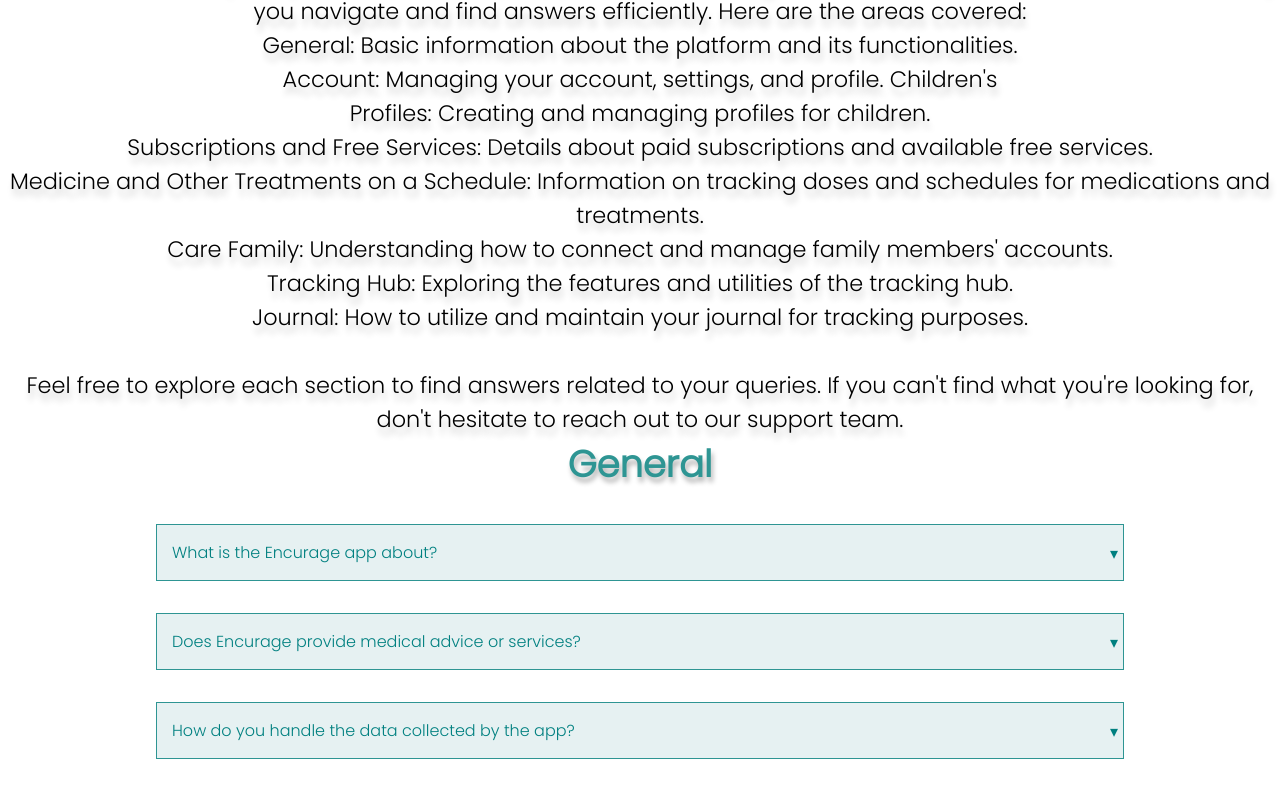
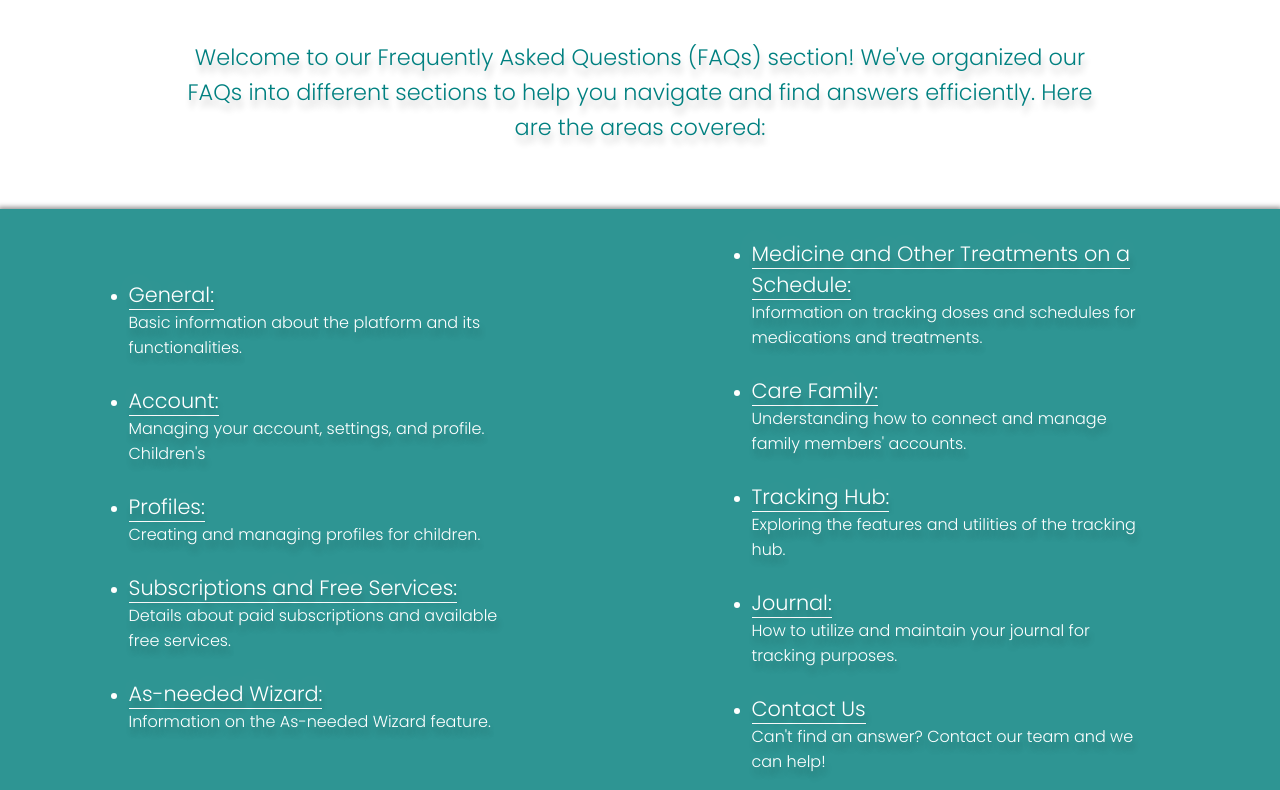
Before and after one commit to EncurageApp/encurageWeb, a React (Create React App) app: page /HelpCenterLayout/Faq in a window 1280 px wide. Shown: the part 1177-1967 px from the top of the page. Built offline with nearby package versions, Linux system fonts and the light colour scheme.

Commit message:
work on faq sections, AnimateText only fires once

```diff
--- a/src/components/AnimateText.jsx
+++ b/src/components/AnimateText.jsx
@@ -6,7 +6,9 @@ export const AnimateText = ({ children }) => {
 
   const handleIntersection = (entries) => {
     const entry = entries[0];
-    setIsVisible(entry.isIntersecting);
+    if (entry.isIntersecting) {
+      setIsVisible(true);
+    }
   };
 
   useEffect(() => {
@@ -16,7 +18,7 @@ export const AnimateText = ({ children }) => {
     return () => {
       observer.disconnect();
     };
-  }, []);
+  });
 
   const animationClass = isVisible ? "animate-paragraph" : "";
 
--- a/src/css/HelpCenter.css
+++ b/src/css/HelpCenter.css
@@ -67,14 +67,15 @@ Help Layout
 }
 
 .hc-nav-container {
+  background-color: var(--primaryOne);
   margin: 0 auto;
   padding: 2rem;
-  max-width: 1400px;
   display: flex;
   flex-direction: column;
   justify-content: center;
   align-items: center;
   gap: 20px;
+  box-shadow: 0px 0px 5px 2px rgba(0, 0, 0, 0.43);
 }
 
 .hcNavLink {
@@ -98,7 +99,7 @@ Help Layout
 
 .hcNavLink:hover {
   color: white;
-  background-color: var(--primaryFour);
+  background-color: var(--primaryFive);
   transition: all 0.3s ease-in-out;
 }
 
@@ -256,6 +257,7 @@ Faq Section
 }
 
 .faq-page h1 {
+  margin-top: 3rem;
   color: var(--primaryFour);
   font-size: 3rem;
 }
@@ -266,8 +268,45 @@ Faq Section
   font-size: 2.3rem;
 }
 
-.faq-page p {
+.faq-page > p {
   text-align: center;
+  color: var(--primaryOne);
+  margin: 0 auto 2rem;
+  padding: 2rem;
+  max-width: 1000px;
+  font-size: 1.1rem;
+  line-height: 2.2rem;
+}
+
+.faq-examples {
+  width: 100%;
+  border: 0.3px solid var(--primaryFour);
+  background-color: var(--primaryFour);
+  box-shadow: 0px 0px 5px 2px rgba(0, 0, 0, 0.43);
+  padding: 1rem;
+  display: flex;
+  flex-direction: column;
+}
+
+.faq-examples > ul {
+  margin: 0 auto;
+  display: flex;
+  flex-direction: column;
+  justify-content: center;
+  align-items: right;
+  padding: 0 2rem;
+  color: white;
+}
+
+.faq-examples > ul span {
+  font-size: 1.3rem;
+  border-bottom: 0.3px solid white;
+}
+
+.faq-examples > ul li {
+  padding: 0.75rem 0;
+  max-width: 400px;
+  font-size: 1rem;
 }
 
 .Collapsible {
@@ -408,6 +447,10 @@ Media Queries    Built from Mobile ==> Tablet/IPad ==> Desktop
   .contact-container {
     flex-direction: row;
   }
+
+  .faq-examples {
+    flex-direction: row;
+  }
 }
 
 @media (min-width: 1101px) {
@@ -429,4 +472,8 @@ Media Queries    Built from Mobile ==> Tablet/IPad ==> Desktop
   .contact-container {
     flex-direction: row;
   }
+
+  .faq-examples {
+    flex-direction: row;
+  }
 }
--- a/src/pages/faq/Faq.jsx
+++ b/src/pages/faq/Faq.jsx
@@ -1,5 +1,6 @@
-import React, { useState } from "react";
+import { Link } from "react-router-dom";
 import Collapsible from "react-collapsible";
+import { AnimateText } from "../../components/AnimateText";
 
 export const Faq = () => {
   return (
@@ -9,38 +10,82 @@ export const Faq = () => {
         Welcome to our Frequently Asked Questions (FAQs) section! We've
         organized our FAQs into different sections to help you navigate and find
         answers efficiently. Here are the areas covered:
+      </p>
+
+      <div className="faq-examples">
+        <ul>
+          <AnimateText>
+            <li>
+              <span>General:</span>
               <br />
+              Basic information about the platform and its functionalities.
+            </li>
+          </AnimateText>
+          <AnimateText>
+            <li>
+              <span>Account:</span>
+              <br />
+              Managing your account, settings, and profile. Children's
+            </li>
+          </AnimateText>
+          <AnimateText>
+            <li>
+              <span>Profiles:</span>
+              <br />
+              Creating and managing profiles for children.
+            </li>
+          </AnimateText>
+          <AnimateText>
+            <li>
+              <span>Subscriptions and Free Services:</span>
+              <br />
+              Details about paid subscriptions and available free services.
+            </li>
+          </AnimateText>
+          <AnimateText>
+            <li>
+              <span>As-needed Wizard:</span> <br />
+              Information on the As-needed Wizard feature.
+            </li>
+          </AnimateText>
+        </ul>
         <ul>
+          <AnimateText>
             <li>
-            General: Basic information about the platform and its
-            functionalities.
+              <span>Medicine and Other Treatments on a Schedule:</span>
+              <br /> Information on tracking doses and schedules for medications
+              and treatments.
             </li>
+          </AnimateText>
+          <AnimateText>
             <li>
-            Account: Managing your account, settings, and profile. Children's
-          </li>
-          <li>Profiles: Creating and managing profiles for children.</li>
-          <li>
-            Subscriptions and Free Services: Details about paid subscriptions
-            and available free services.
-          </li>
-          <li>
-            Medicine and Other Treatments on a Schedule: Information on tracking
-            doses and schedules for medications and treatments.
-          </li>
-          <li>
-            Care Family: Understanding how to connect and manage family members'
+              <span>Care Family:</span>
+              <br /> Understanding how to connect and manage family members'
               accounts.
             </li>
+          </AnimateText>
+          <AnimateText>
             <li>
-            Tracking Hub: Exploring the features and utilities of the tracking
-            hub.
+              <span>Tracking Hub:</span>
+              <br /> Exploring the features and utilities of the tracking hub.
             </li>
+          </AnimateText>
+          <AnimateText>
             <li>
-            Journal: How to utilize and maintain your journal for tracking
-            purposes.
+              <span>Journal:</span>
+              <br />
+              How to utilize and maintain your journal for tracking purposes.
             </li>
+          </AnimateText>
+          <AnimateText>
+            <li>
+              <span>Contact Us</span> <br />
+              Can't find an answer? Contact our team and we can help!
+            </li>
+          </AnimateText>
         </ul>
-        <br />
+      </div>
+      <p>
         Feel free to explore each section to find answers related to your
         queries. If you can't find what you're looking for, don't hesitate to
         reach out to our support team.
@@ -58,8 +103,10 @@ export const Faq = () => {
               with many unique aspects. We put extensive research and work into
               addressing your specific and ever evolving needs.
               <br />
+              <br />
               Encurage currently includes:
               <br />
+            </p>
             <ul>
               <li>As-needed medicine management </li>
               <li>Medicine-on-a-schedule management </li>
@@ -68,8 +115,8 @@ export const Faq = () => {
                 vitals, therapies, medicine w/o a schedule, and growth
               </li>
               <li>
-                  Daily Life - a baby tracker, including feeding, pumping,
-                  sleep, diapers, introducing solids, and potty training.
+                Daily Life - a baby tracker, including feeding, pumping, sleep,
+                diapers, introducing solids, and potty training.
               </li>
               <li>
                 Journal for tracking and monitoring your child's reaction to,
@@ -77,7 +124,6 @@ export const Faq = () => {
               </li>
               <li>Multiple caregivers sync and co-management system </li>
             </ul>
-            </p>
           </div>
         </Collapsible>
         <Collapsible
@@ -95,9 +141,10 @@ export const Faq = () => {
         >
           <p>
             We take you and your child’s privacy very seriously, and treat it
-            with the utmost respect. Please visit our Privacy Policy page to
-            read the full details about the handling of you and your child’s
-            data.{" "}
+            with the utmost respect. Please visit our
+            <Link to="/HelpCenterLayout/Privacy">Privacy Policy</Link> page to
+            read the full details about the handling of you and your child's
+            data.
           </p>
         </Collapsible>
         <Collapsible
@@ -209,27 +256,22 @@ export const Faq = () => {
         </Collapsible>
         <h2>Subscriptions and Free Services</h2>
         <Collapsible trigger={<div>What can I do on the app for free?</div>}>
-          <p>
-            You can use the app for free for the following services:
+          <p>You can use the app for free for the following services:</p>
           <ul>
             <li>
               Manage acetaminophen and ibuprofen episodes. No limit on the
               number of episodes.
             </li>
-              <li>
-                Manage up to 2 medicine or other treatments on a schedule.
-              </li>
+            <li>Manage up to 2 medicine or other treatments on a schedule.</li>
             <li>Track symptoms. No limit on the number of symptoms.</li>
           </ul>
-          </p>
         </Collapsible>
         <Collapsible
           trigger={
             <div>What additional services do I get for the subscription?</div>
           }
         >
-          <p>
-            In addition to the free services, you can:
+          <p>In addition to the free services, you can:</p>
           <ul>
             <li>
               Manage additional as-needed medicine with the As-needed Wizard.
@@ -241,8 +283,8 @@ export const Faq = () => {
             </li>
 
             <li>
-                Add Care Family Members of your choice and sync management
-                across devices.
+              Add Care Family Members of your choice and sync management across
+              devices.
             </li>
 
             <li>
@@ -260,7 +302,6 @@ export const Faq = () => {
               treatment plan{" "}
             </li>
           </ul>
-          </p>
         </Collapsible>
         <Collapsible
           trigger={
```
Lines whose indentation alone changed are shown as unchanged.
